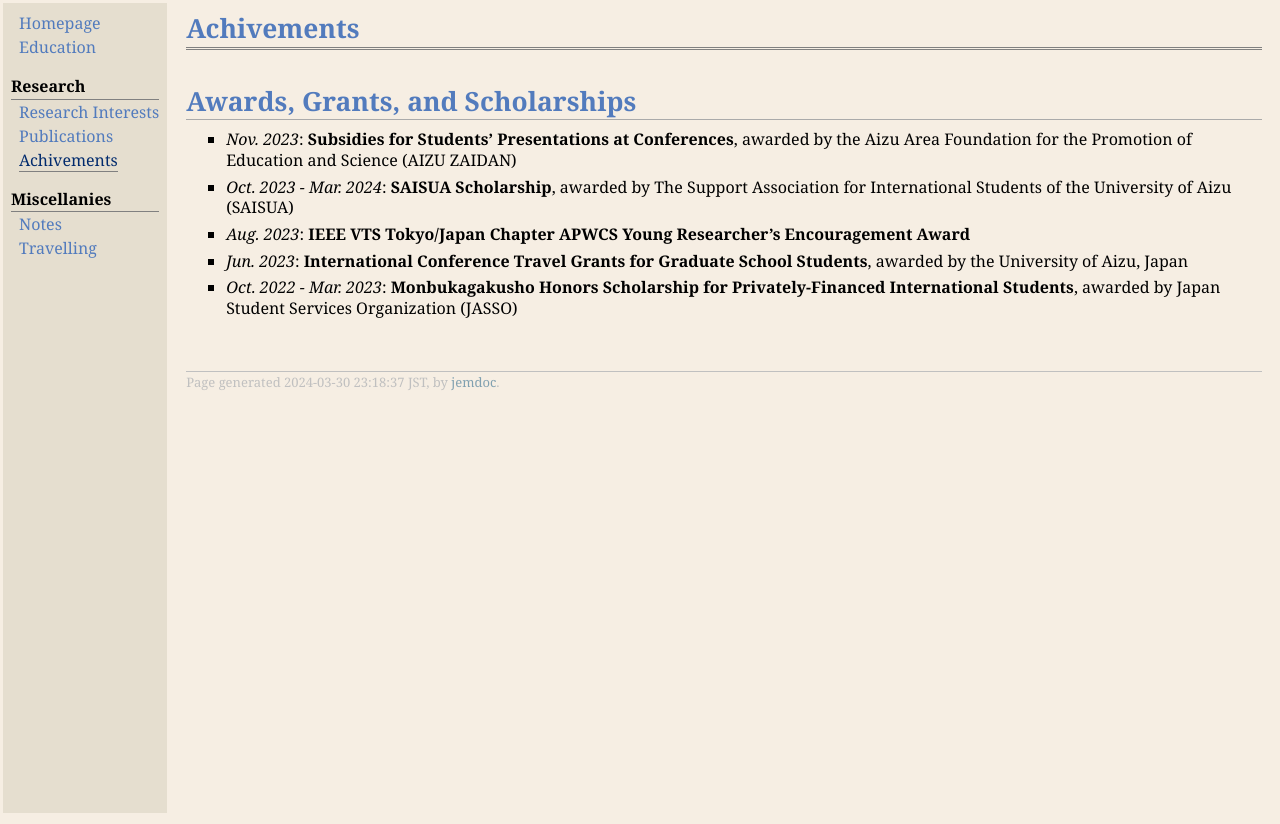
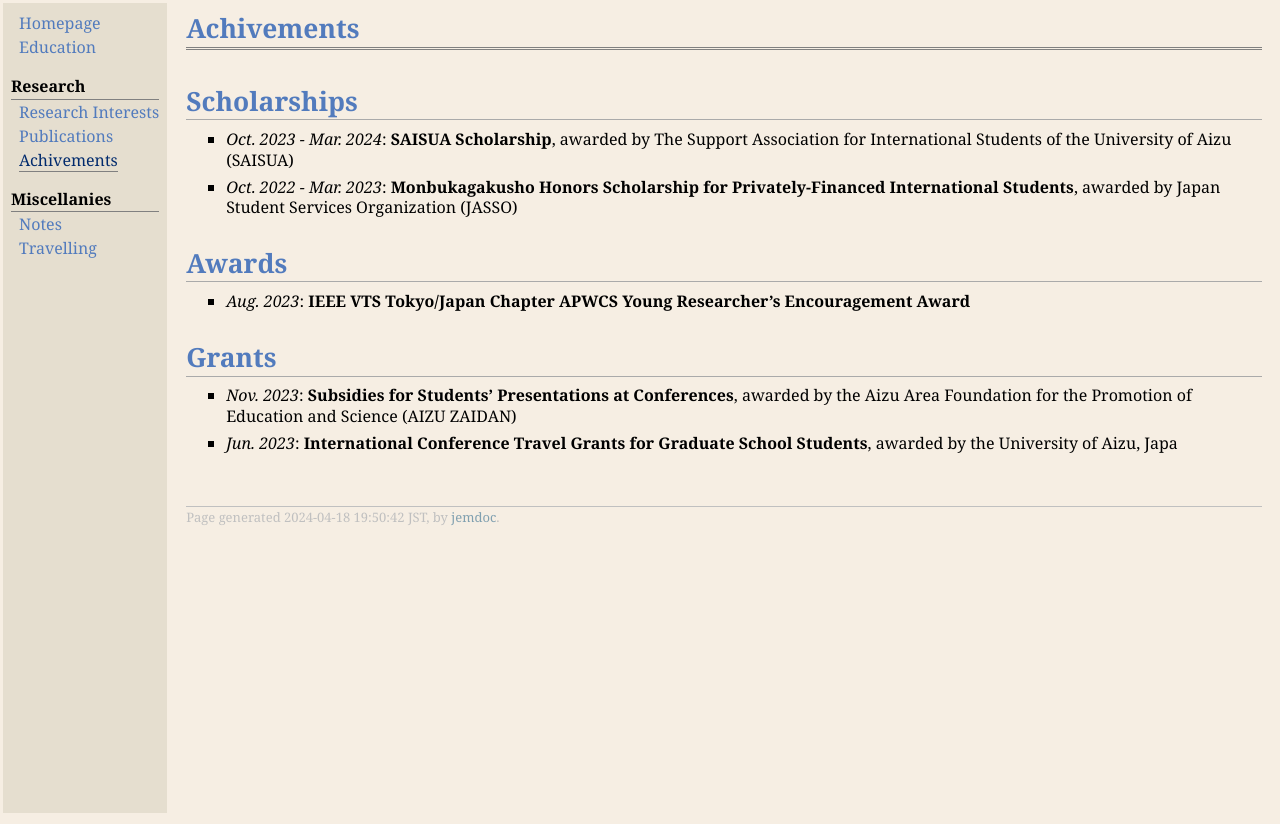
Before and after one commit to cuongtrng/cuongtrng.github.io, a plain HTML site: page achivements.html in a window 1280 px wide. Drawn offline with Linux system fonts and the light colour scheme.

Commit message:
update new achivements tab

```diff
--- a/achivements.html
+++ b/achivements.html
@@ -26,21 +26,11 @@
 <h1>Achivements
 </h1>
 </div>
-<h1>Awards, Grants, and Scholarships
+<h1>Scholarships
 </h1>
 <ul>
-<li><p><i>Nov. 2023</i>: <b>Subsidies for Students’ Presentations at Conferences</b>, awarded by
-the Aizu Area Foundation for the Promotion of Education and Science (AIZU ZAIDAN)
-</p>
-</li>
 <li><p><i>Oct. 2023 - Mar. 2024</i>: <b>SAISUA Scholarship</b>,
 awarded by The Support Association for International Students of the University of Aizu (SAISUA)
-</p>
-</li>
-<li><p><i>Aug. 2023</i>: <b>IEEE VTS Tokyo/Japan Chapter APWCS Young Researcher’s Encouragement Award</b>
-</p>
-</li>
-<li><p><i>Jun. 2023</i>: <b>International Conference Travel Grants for Graduate School Students</b>, awarded by the University of Aizu, Japan
 </p>
 </li>
 <li><p><i>Oct. 2022 - Mar. 2023</i>: <b>Monbukagakusho Honors Scholarship for Privately-Financed International Students</b>,
@@ -48,9 +38,26 @@ awarded by Japan Student Services Organization (JASSO)
 </p>
 </li>
 </ul>
+<h1>Awards
+</h1>
+<ul>
+<li><p><i>Aug. 2023</i>: <b>IEEE VTS Tokyo/Japan Chapter APWCS Young Researcher’s Encouragement Award</b>
+</p>
+</li>
+</ul>
+<h1>Grants
+</h1>
+<ul>
+<li><p><i>Nov. 2023</i>: <b>Subsidies for Students’ Presentations at Conferences</b>, awarded by
+the Aizu Area Foundation for the Promotion of Education and Science (AIZU ZAIDAN)
+</p>
+</li>
+<li><p><i>Jun. 2023</i>: <b>International Conference Travel Grants for Graduate School Students</b>, awarded by the University of Aizu, Japa</p>
+</li>
+</ul>
 <div id="footer">
 <div id="footer-text">
-Page generated 2024-03-30 23:18:37 JST, by <a href="http://jemdoc.jaboc.net/">jemdoc</a>.
+Page generated 2024-04-18 19:50:42 JST, by <a href="http://jemdoc.jaboc.net/">jemdoc</a>.
 </div>
 </div>
 </td>
```
Also changed, not shown: education.html (+1 -1 lines), index.html (+1 -1 lines), notes.html (+1 -1 lines), publications.html (+1 -1 lines), research.html (+1 -1 lines), travelling.html (+1 -1 lines), useful_links.html (+1 -1 lines), 1 other file.
